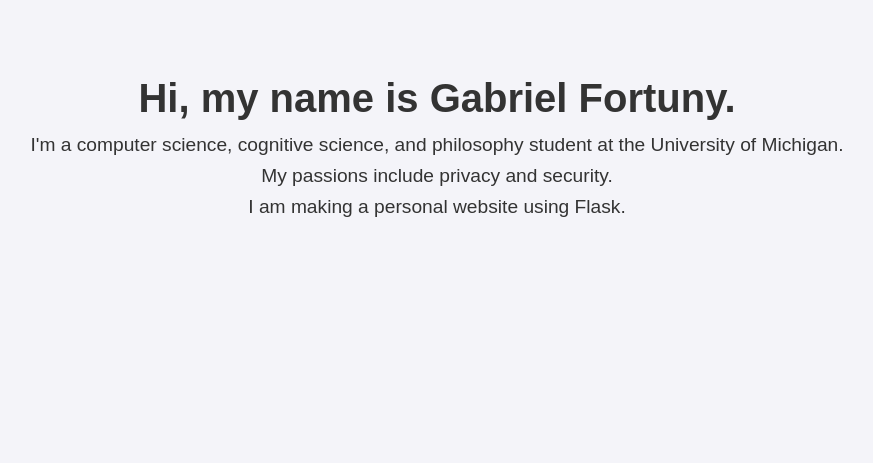
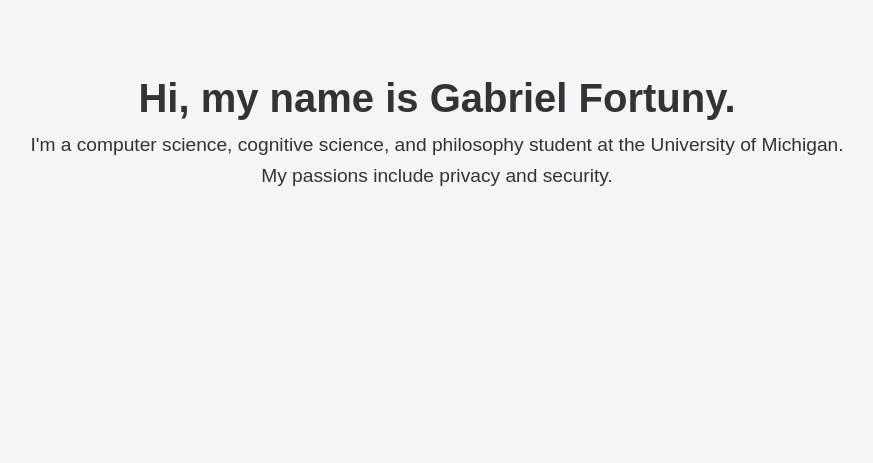
Before and after one commit to gabrielfortuny/gabrielfortuny.com, a Flask app: page / in a window 1280 px wide. Shown: the part 153-616 px from the top of the page, without its empty margins (203-1076 px from the left). Run offline with Flask 3, Linux system fonts and the light colour scheme.

```diff
--- a/templates/index.html
+++ b/templates/index.html
@@ -4,5 +4,4 @@
 <h1>Hi, my name is Gabriel Fortuny.</h1>
 <p>I'm a computer science, cognitive science, and philosophy student at the University of Michigan.</p>
 <p>My passions include privacy and security.</p>
-<p>I am making a personal website using Flask.</p>
 {% endblock %}
```
